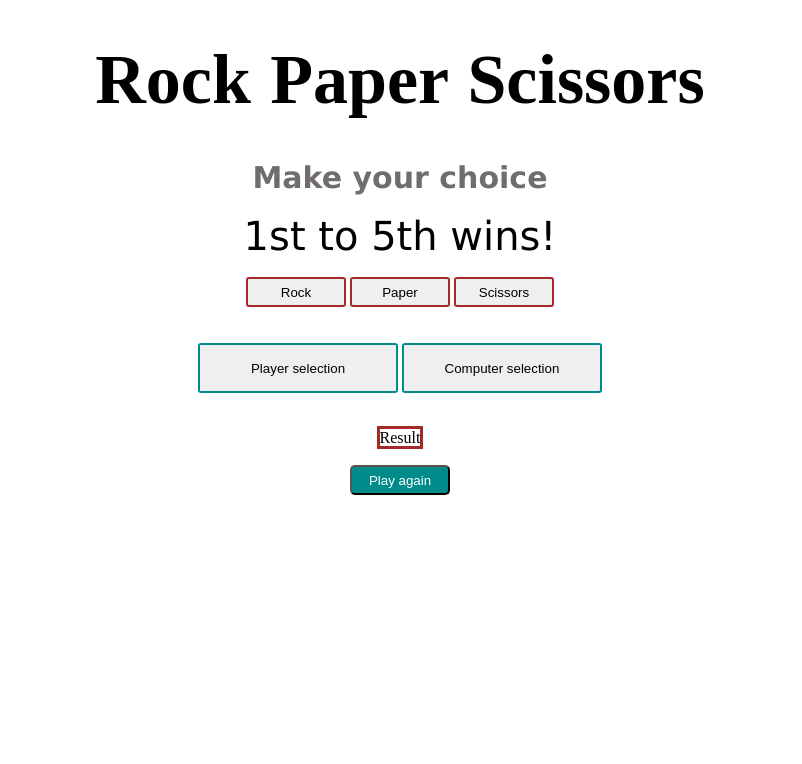
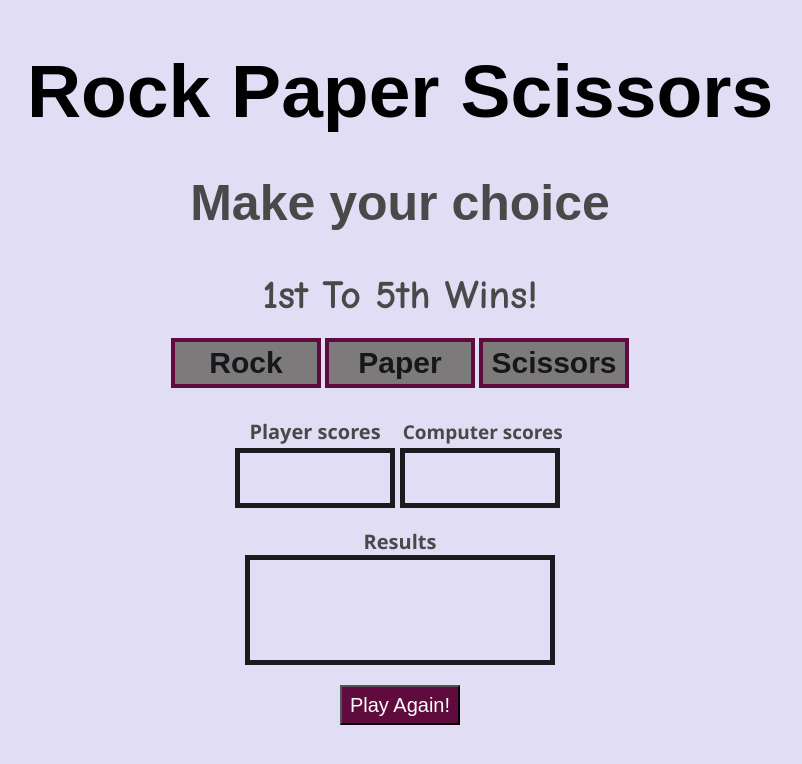
Before and after one commit to UBlandine/Rock-paper-scissors, a plain HTML site: page index.html in a window 1280 px wide. Shown: the whole page, without its empty margins (240-1042 px from the left). Drawn offline with Linux system fonts and the light colour scheme.

Commit message:
Rock Paper Scissors game

```diff
--- a/JS/script.js
+++ b/JS/script.js
@@ -1,74 +1,72 @@
-// let playerScore = 0
-// let computerScore = 0
-// const button = document.querySelectorAll('selection')
-
-// function getComputerChoice(){
-//   let choices = ['rock', 'paper', 'scissors']
-//    return choices[Math.floor(Math.random() * choices.length)]
-// }
-
-// function playRound() {
 
 
+const optionBtn = document.querySelectorAll('div.optionBtn button');
+const roundResults = document.querySelector('#roundResults');
+const playerPoints = document.querySelector('#playerScore');
+const computerPoints = document.querySelector('#computerScore');
+const resetBtn = document.querySelector('#reset');
 
+//refresh page for new game
+resetBtn.addEventListener('click',() => location.reload());
 
-//  if ((playerSelection == 'rock' && computerSelection == 'scissors') ||
-//         (playerSelection == 'scissors' && computerSelection == 'paper') ||
-//         (playerSelection == 'paper' && computerSelection == 'rock')) {
+optionBtn.forEach(button => { button.addEventListener('click', getPlayerChoice) });
 
-// }
-// }
-// Function to get the computer's choice
-function getComputerChoice() {
-  const choices = ['Rock', 'Paper', 'Scissors'];
-  const randomIndex = Math.floor(Math.random() * choices.length);
-  return choices[randomIndex];
+let computerSelection = [{choice: 'Rock', value: 0}, {choice: 'Paper', value: 1}, {choice: 'Scissors', value: 2}];
+let playerScore = 0;
+let compScore = 0;
+let playerChoice;
+
+function computerSelection () {
+  let result = computerSelection[Math.floor(Math.random() * computerSelection.length)];
+  return result;
 }
 
-// Function to determine the winner
+function playRound (playerSelection, computerSelection) {
+  let roundWinCombo = `${playerSelection}-${computerSelection.value}`;
+  let playerWinCombo = ['1-0', '0-2', '2-1'];
 
-function playround(playerSelection, computerSelection) {
+    if (Number(playerSelection) === computerSelection.value) {
+      playerPoints.textContent = ++playerScore
+      computerPoints.textContent = ++compScore
+      roundResults.textContent = "Tie!"
+    }else if (playerWinCombo.includes(roundWinCombo)) {
+        playerPoints.textContent = ++playerScore
+        roundResults.textContent = `You win! ${playerChoice} beats ${computerSelection.choice}`;
+    }else {
+        computerPoints.textContent = ++compScore
+        roundResults.textContent = `You lose! ${computerSelection.choice} beats ${playerChoice}`;
+    }
+ checkWinner();
+}
 
-  let playerSelection = "rock";
-  const computerSelection = computerPlay();
-  console.log(playRound());
+const winnerResults ={
+  computer: ["You Lost the game to a computer!", 'red'],
+  player: ["You Win the game!!!!", 'green'],
+  tie: ["The game is a Tie!", 'blue']
+}
 
-  if (playerSelection === computerSelection) {
-    return 'It\'s a tie!';
-  } else if (
-    (playerSelection === 'Rock' && computerSelection === 'Scissors') ||
-    (playerSelection === 'Paper' && computerSelection === 'Rock') ||
-    (playerSelection === 'Scissors' && computerSelection === 'Paper')
-  ) {
-    return 'You win!';
-  } else {
-    return 'Computer wins!';
+function checkWinner() {
+  if (compScore === 5 || playerScore === 5) {
+    if (compScore === playerScore){
+      updateWinner('tie')
+    }else{
+      let win = `${(compScore > playerScore) ? 'computer' : 'player'}`;
+      updateWinner(win);
+    }
   }
 }
 
-// Get the elements
-const selectionButtons = document.querySelectorAll('.selection');
-const playerSelectionButton = document.getElementById('player');
-const computerSelectionButton = document.getElementById('computer');
-const resultLabel = document.getElementById('result');
-const recallButton = document.getElementById('recall');
+function updateWinner(winner){
+  roundResults.textContent = winnerResults[winner][0];
+  roundResults.style.color = winnerResults[winner][1];
 
-// Event listener for player selection
-selectionButtons.forEach((button) => {
-  button.addEventListener('click', () => {
-    const playerSelection = button.textContent;
-    const computerSelection = getComputerChoice();
-    const result = determineWinner(playerSelection, computerSelection);
+  optionBtn.forEach(button => {
+    button.removeEventListener('click', getPlayerChoice);
+  });
+}
 
-    playerSelectionButton.textContent = `Player selection: ${playerChoice}`;
-    computerSelectionButton.textContent = `Computer selection: ${computerChoice}`;
-    resultLabel.textContent = `Result: ${result}`;
-  });
-});
-
-// Event listener for recall button
-recallButton.addEventListener('click', () => {
-  playerSelectionButton.textContent = 'Player selection';
-  computerSelectionButton.textContent = 'Computer selection';
-  resultLabel.textContent = 'Result';
-});
+function getPlayerChoice(e) {
+  let playerSelection= (e.target.id);
+  playerChoice = e.target.textContent;
+  playRound(playerSelection, computerPlay());
+}
--- a/css/stylex.css
+++ b/css/stylex.css
@@ -1,55 +1,130 @@
-*{
-  margin: 0;
-  padding: 0;
-  box-sizing: border-box;
-}
-body{
-  text-align: center;
-  justify-content: center;
-}
-section h1{
-  font-size: 70px;
-word-spacing: 2px;
-padding: 40px ;
 
-}
-section h2{
-  font-size: 30px;
-  font-family: Verdana, Geneva, Tahoma, sans-serif;
-color: rgb(113, 109, 109);
-}
-section p{
-  font-size: 40px;
-  font-family: 'Lucida Sans', 'Lucida Sans Regular', 'Lucida Grande',
-  'Lucida Sans Unicode', Geneva, Verdana, sans-serif;
-}
-.s1 button{
-  width: 100px;
-  height: 30px;
-  border: 2px solid brown;
-  cursor: pointer;
-  border-radius: 3px;
-}
-.s2 button{
-  width: 200px;
-  height: 50px;
-  border: 2px solid darkcyan;
-  border-radius: 3px;
-  cursor: pointer;
+html {
+  background: #a8a0e259;
 
 }
 
-span{
-  width: 300px;
+/* make it all fit to page*/
+
+.flex {
+  display: flex;
+  height: 100%;
+  width: 100%;
+  flex-direction: column;
+  flex-wrap: nowrap;
+  align-items: center;
+  padding-top: 20px;
+}
+
+
+
+/* heading */
+
+h1 {
+  color: black;
+  font-family: sans-serif;
+  font-size: 75px;
+  margin: 20px;
+
+}
+
+h2{
+  font-family: Arial, Helvetica, sans-serif;
+  font-size: 50px;
+  color: #4a4949;
+  margin: 20px;
+}
+
+h3 {
+  font-family: "Comic Sans MS", cursive, sans-serif;
+  font-size: 40px;
+  color: #4a4949;
+  margin-top: 20px;
+  margin-bottom: 20px;
+}
+
+/* Outputs: playerScore, computerScore, final round results  */
+
+#roundResults {
+display: flex;
+justify-content: center;
+align-items: center;
+width: 300px;
+height: 100px;
+border: 5px solid rgb(27, 27, 31);
+text-align: center;
+font-weight: bolder;
+font-size: 20px;
+}
+
+.scores {
+  display: flex;
+  flex-direction: row;
+}
+.scores div {
+  display: flex;
+  justify-content: center;
+  align-items: center;
+  width: 150px;
   height: 50px;
-  border: 3px solid brown;
-  cursor: pointer;
+  border: 5px solid rgb(27, 27, 31);
+  margin-top: 3px;
+  margin-bottom: 20px;
+  margin-right: 5px;
+  font-weight: bolder;
+  font-size: 20px;
+
 }
-.labels button{
-  width: 100px;
-  height: 30px;
-  border-radius: 5px;
-  background-color: darkcyan;
+
+/* buttons */
+
+.optionBtn button {
+  background-color: #7d7a7b;
+  border: 4px solid #5f0b3d;
+  width: 150px;
+  height: 50px;
+  font-size: 30px;
+  font-weight: bold;
+  color: rgb(23, 23, 27);
+  margin-bottom: 30px;
+  }
+
+
+#reset {
+  width: 120px;
+  height: 40px;
+  margin-top: 20px;
+  background-color: #5f0b3d;
   color: white;
-  cursor: pointer;
+  font-size: 20px;
+
+
 }
+
+/* label */
+
+#resultsLabel {
+  font-size: 20px;
+  text-align: center;
+  font-weight: bold;
+  font-family: 'Segoe UI', Tahoma, Geneva, Verdana, sans-serif;
+  color: #4a4949;
+}
+
+#playerLabel{
+  font-size: 20px;
+  font-weight: bold;
+  font-family: 'Segoe UI', Tahoma, Geneva, Verdana, sans-serif;
+  color: #4a4949;
+  padding-left: 15px;
+}
+
+#compLabel{
+  font-size: 19px;
+  text-align: center;
+  font-weight: bold;
+  font-family: 'Segoe UI', Tahoma, Geneva, Verdana, sans-serif;
+  color: #4a4949;
+  padding-left: 18px;
+  padding-right: 3px;
+}
--- a/index.html
+++ b/index.html
@@ -8,33 +8,39 @@
 </head>
 <body>
   <section>
-  <h1>Rock Paper Scissors</h1>
+    <div class="flex">
+      <h1>Rock Paper Scissors</h1>
+      <h2>Make your choice</h2>
+      <h3>1st To 5th Wins!</h3>
 
-  <h2>Make your choice</h2>
-  <br>
 
-  <p>1st to 5th wins!</p>
-  <br>
-  <div class="s1">
-    <button id="selection">Rock</button>
-    <button id="selection">Paper</button>
-    <button id="selection">Scissors</button>
-  </div>
-  <br>
-  <br>
-  <div class="s2">
-    <button id="player">Player selection</button>
-    <button id="computer">Computer selection</button>
+      <div class="optionBtn">
+        <button id="0">Rock</button>
+        <button id="1">Paper</button>
+        <button id="2">Scissors</button>
+      </div>
 
-  </div>
-  <br>
-  <br>
-  <div class="labels">
-  <span>Result</span>
-  <br>
-  <br>
-  <button id="recall">Play again</button>
-</div>
+      <div class="labels">
+        <span id="playerLabel">Player scores</span>
+        <span id="compLabel">Computer scores</span>
+      </div>
+
+
+      <div class="scores">
+        <div id="playerScore"></div>
+        <div id="computerScore"></div>
+      </div>
+
+    <div><span id="resultsLabel">Results</label></div>
+
+
+      <div id="roundResults"></div>
+
+    <div>
+      <button id="reset">Play Again!</button>
+    </div>
+
+    </div>
 </section>
   <script src="JS/script.js"></script>
 </body>
```
